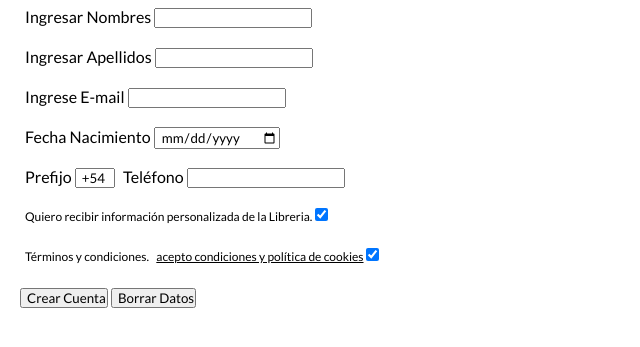
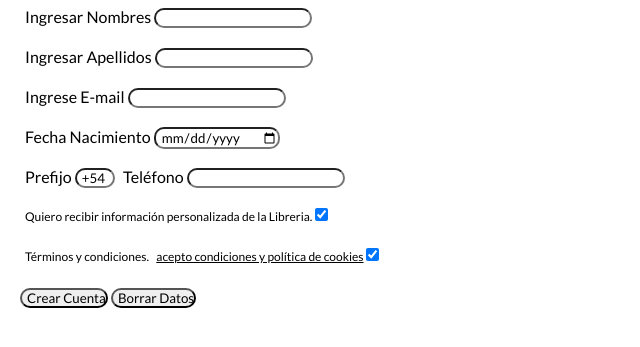
Before and after one commit to Manustoteles/grupo_2_libreria, a website: page views/register.html in a window 1280 px wide. Shown: the part 195-542 px from the top of the page, without its empty margins (0-640 px from the left). Drawn offline with Linux system fonts and the light colour scheme; files that its build step writes are made by us from their sources; files whose address does not match are found by name.

Commit message:
cambios en formulario de registro

```diff
--- a/public/css/register_styles.css
+++ b/public/css/register_styles.css
@@ -2,6 +2,7 @@
     padding-left: 5px;
     box-sizing: border-box;
     font-family: Lato, sans-serif;
+    border-radius: 10px;
 
 }
 .logo_reg{
@@ -15,6 +16,7 @@
 }
 div{
     line-height: 40px;
+
 }
 .terminos_info{
     font-size: 12px;
@@ -22,7 +24,12 @@ div{
 }
 .prefijo{
     width: 40px;
+
 }
+
 a{
     text-decoration: underline;
 }
+.botones{
+    content: center;
+}
```
